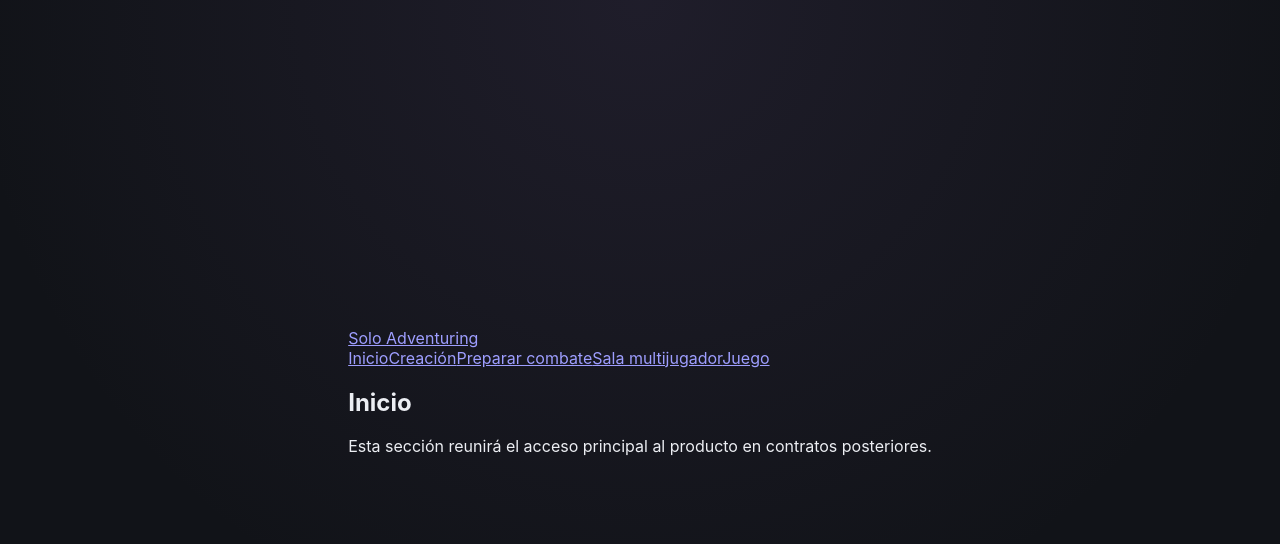
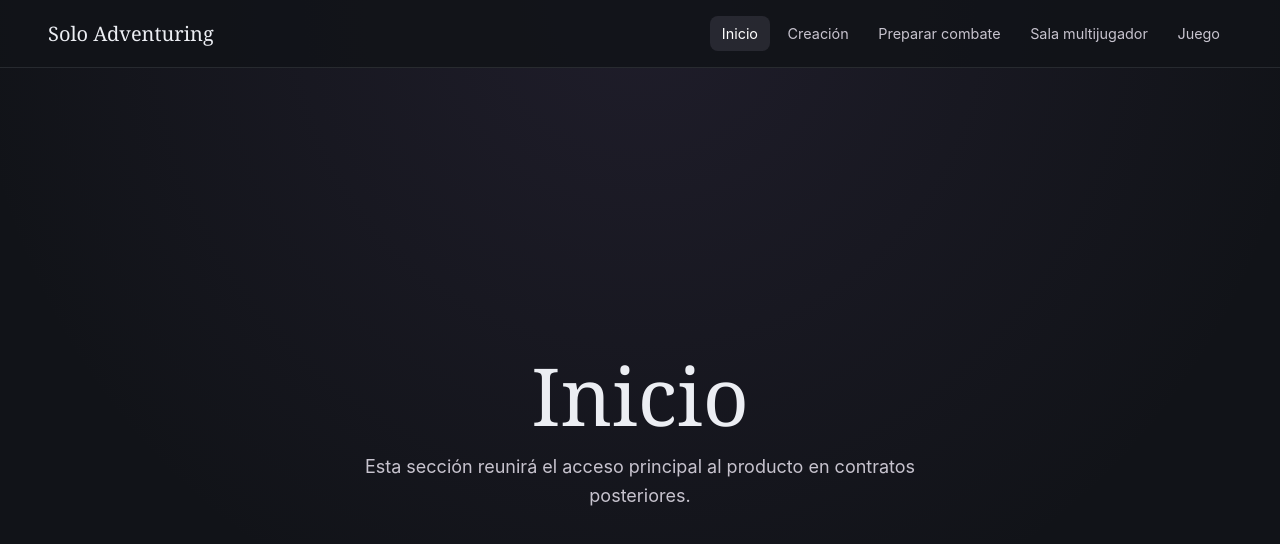
Before and after one commit to WalterDevIn/solo-adventuring-txt, a website with bundled scripts: page client/public/index.html in a window 1280 px wide. Built offline with nearby package versions, Linux system fonts and the light colour scheme.

Commit message:
Style navigable app shell

```diff
--- a/client/src/styles/base.css
+++ b/client/src/styles/base.css
@@ -16,42 +16,96 @@ body {
 
 #app {
   min-height: 100vh;
+}
+
+.app-shell {
+  min-height: 100vh;
+  display: grid;
+  grid-template-rows: auto 1fr;
+}
+
+.app-header {
+  display: flex;
+  align-items: center;
+  justify-content: space-between;
+  gap: 1.5rem;
+  padding: 1rem clamp(1rem, 4vw, 3rem);
+  border-bottom: 1px solid rgba(236, 238, 243, 0.1);
+  background: rgba(17, 19, 24, 0.86);
+}
+
+.app-identity,
+.app-navigation a {
+  color: inherit;
+  text-decoration: none;
+}
+
+.app-identity {
+  font-family: Georgia, "Times New Roman", serif;
+  font-size: 1.25rem;
+  white-space: nowrap;
+}
+
+.app-navigation {
+  display: flex;
+  justify-content: flex-end;
+  flex-wrap: wrap;
+  gap: 0.35rem;
+}
+
+.app-navigation a {
+  padding: 0.55rem 0.75rem;
+  border-radius: 0.5rem;
+  color: #c7c3ce;
+  font-size: 0.9rem;
+}
+
+.app-navigation a:hover,
+.app-navigation a:focus-visible,
+.app-navigation a[aria-current="page"] {
+  background: rgba(170, 162, 188, 0.14);
+  color: #ffffff;
+}
+
+.app-content {
   display: grid;
   place-items: center;
-  padding: 2rem;
+  padding: clamp(2rem, 8vw, 6rem) clamp(1rem, 5vw, 4rem);
+  outline: none;
 }
 
-.foundation {
-  width: min(100%, 38rem);
+.app-content:focus-visible {
+  box-shadow: inset 0 0 0 2px rgba(170, 162, 188, 0.5);
+}
+
+.empty-screen {
+  width: min(100%, 42rem);
   text-align: center;
 }
 
-.foundation__eyebrow {
-  margin: 0 0 0.75rem;
-  color: #aaa2bc;
-  font-size: 0.75rem;
-  font-weight: 700;
-  letter-spacing: 0.14em;
-  text-transform: uppercase;
-}
-
-.foundation h1 {
+.empty-screen h1 {
   margin: 0;
   font-family: Georgia, "Times New Roman", serif;
-  font-size: clamp(2.5rem, 10vw, 5rem);
+  font-size: clamp(2.5rem, 9vw, 5rem);
   font-weight: 500;
   line-height: 0.95;
 }
 
-.foundation__status {
-  margin: 1.25rem 0 0;
+.empty-screen p {
+  margin: 1.25rem auto 0;
+  max-width: 36rem;
   color: #c7c3ce;
   font-size: clamp(1rem, 3vw, 1.125rem);
   line-height: 1.6;
 }
 
-@media (max-width: 30rem) {
-  #app {
-    padding: 1.5rem;
+@media (max-width: 42rem) {
+  .app-header {
+    align-items: flex-start;
+    flex-direction: column;
+  }
+
+  .app-navigation {
+    justify-content: flex-start;
   }
 }
```
